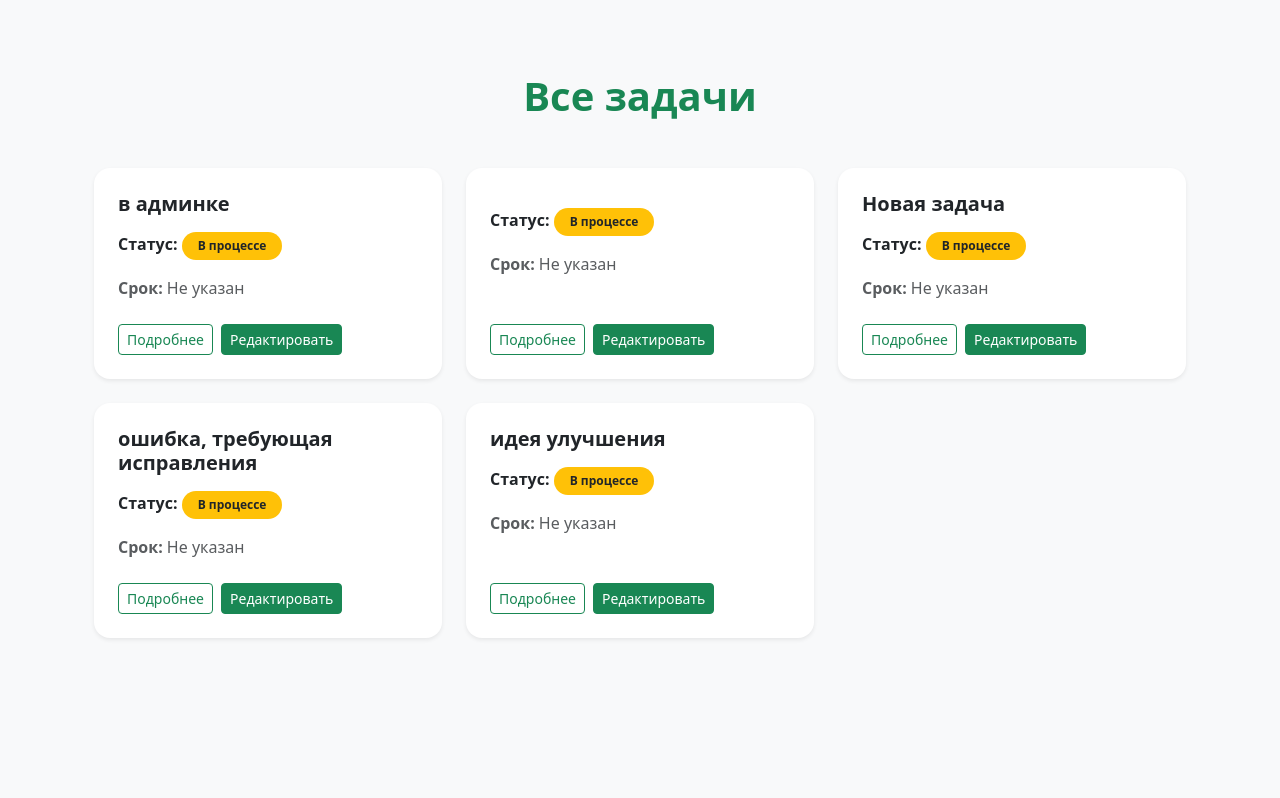
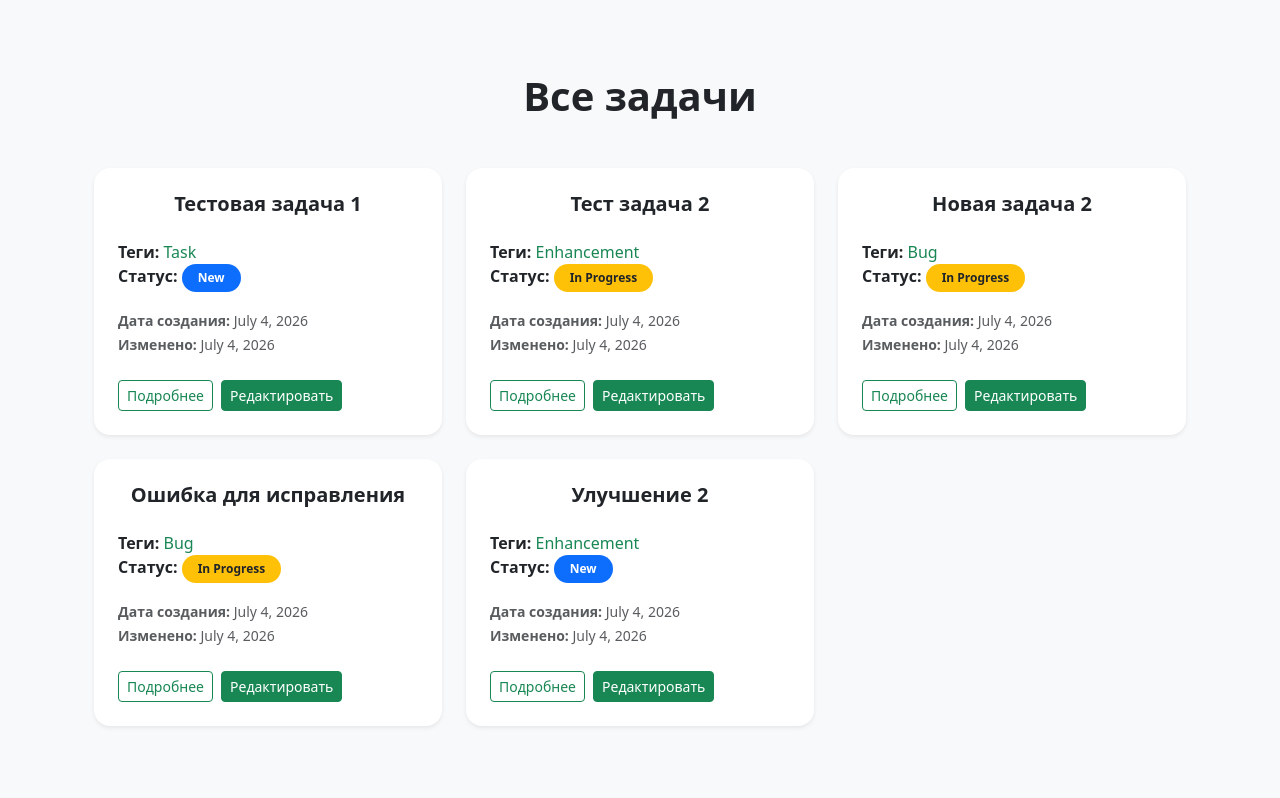
Before and after one commit to antonignatovskij/homework52_Anton_Ignatovskij, a Django app: page / in a window 1280 px wide. Shown: the part 56-854 px from the top of the page. Before the commit the page ends 695 px from the top, so only its background shows below. Run offline with Django 5.2, Linux system fonts and the light colour scheme; data comes from the database, SQL or seed files in the repository; some libraries are stand-ins or nearby versions.

Commit message:
этап 1, полностью готовый

```diff
--- a/source/templates/tasks/index.html
+++ b/source/templates/tasks/index.html
@@ -9,7 +9,7 @@
 {% block content %}
 <div class="container py-4">
     <div class="text-center mb-5">
-        <h1 class="fw-bold text-success">Все задачи</h1>
+        <h1 class="fw-bold">Все задачи</h1>
     </div>
     {% if tasks %}
         <div class="row g-4">
@@ -17,30 +17,45 @@
                 <div class="col-md-6 col-lg-4">
                     <div class="card border-0 shadow-sm h-100 rounded-4">
                         <div class="card-body d-flex flex-column p-4">
-                            <h3 class="h5 fw-semibold mb-3">
-                                {{ task.description }}
+                            <h3 class="h5 fw-semibold mb-4 text-center">
+                                {{ task.title }}
                             </h3>
+                            <div>
+                                <span class="fw-semibold">Теги:</span>
+                                <span class="text-success">
+                                        {{ task.type.type_title }}
+                                </span>
+                            </div>
                             <div class="mb-3">
                                 <span class="fw-semibold">Статус:</span>
-                                {% if task.status == "done" %}
+                                {% if task.status.status_title == "New" %}
+                                    <span class="badge bg-primary rounded-pill px-3 py-2">
+                                        {{ task.status.status_title }}
+                                    </span>
+                                {% elif task.status.status_title == "Done" %}
                                     <span class="badge bg-success rounded-pill px-3 py-2">
-                                        Выполнено
+                                        {{ task.status.status_title }}
                                     </span>
                                 {% else %}
                                     <span class="badge bg-warning text-dark rounded-pill px-3 py-2">
-                                        В процессе
+                                        {{ task.status.status_title }}
                                     </span>
                                 {% endif %}
                             </div>
-                            <div class="text-muted mb-4">
-                                <span class="fw-semibold">Срок:</span>
-                                {% if task.date %}
-                                    {{ task.date }}
-                                {% else %}
-                                    Не указан
-                                {% endif %}
+                            <div class="text-muted">
+                                <small>
+                                    <span class="fw-semibold">Дата создания:</span>
+                                    {{ task.date_of_add }}
+                                </small>
                             </div>
-                            <div class="mt-auto d-flex gap-2">
+                            <div class="text-muted mb-4 fs-6">
+                                <small>
+                                    <span class="fw-semibold">Изменено:</span>
+                                    {{ task.date_of_update }}
+                                </small>
+
+                            </div>
+                            <div class="mt-auto d-flex gap-2 ">
                                 <a href="{% url 'detail' task.pk %}" class="btn btn-outline-success btn-sm">Подробнее</a>
                                 <a href="{% url 'update' task.pk %}" class="btn btn-success btn-sm">Редактировать</a>
                             </div>
```
Also changed, not shown: source/templates/tasks/task_detail.html (+11 -7 lines).
